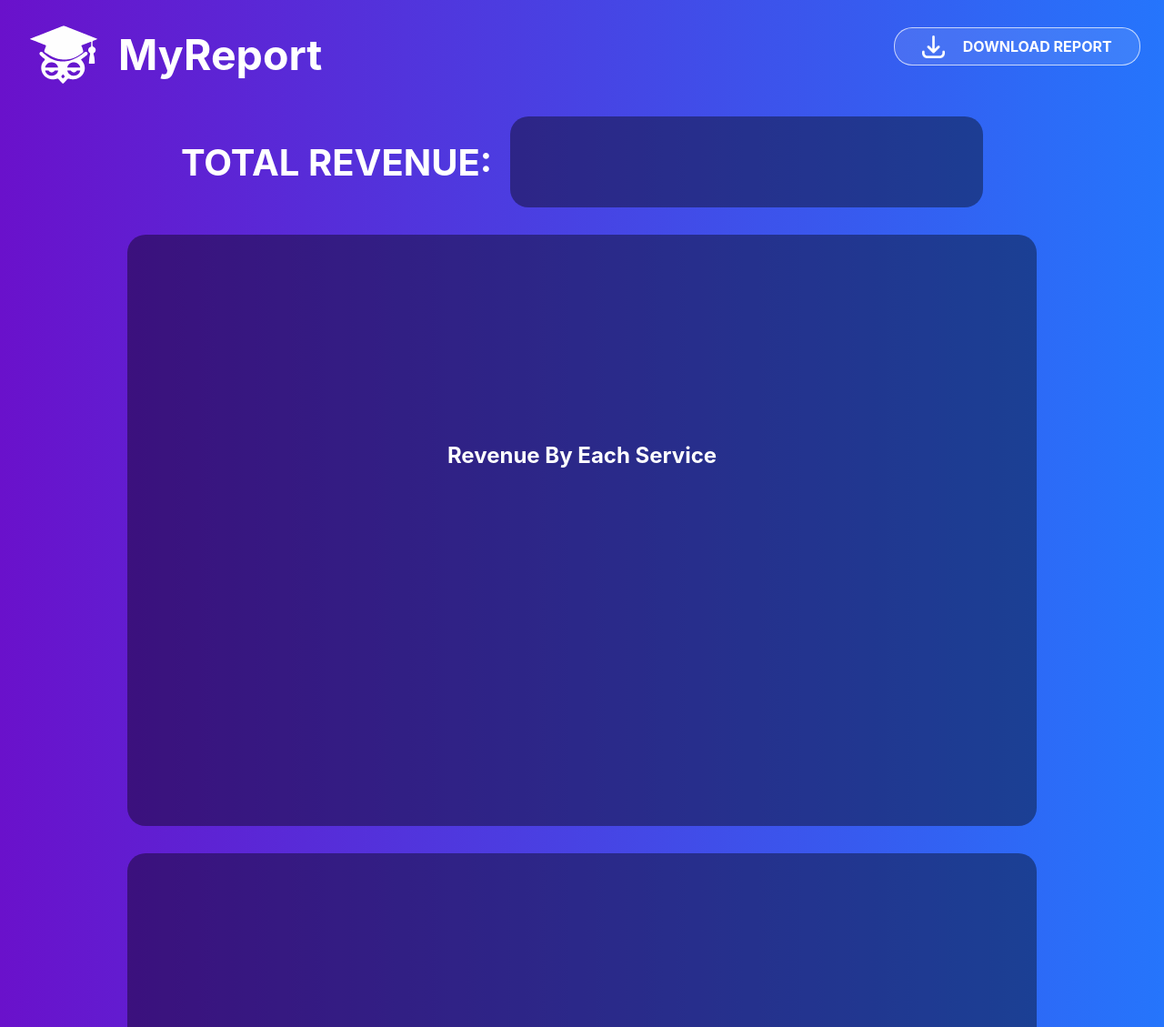
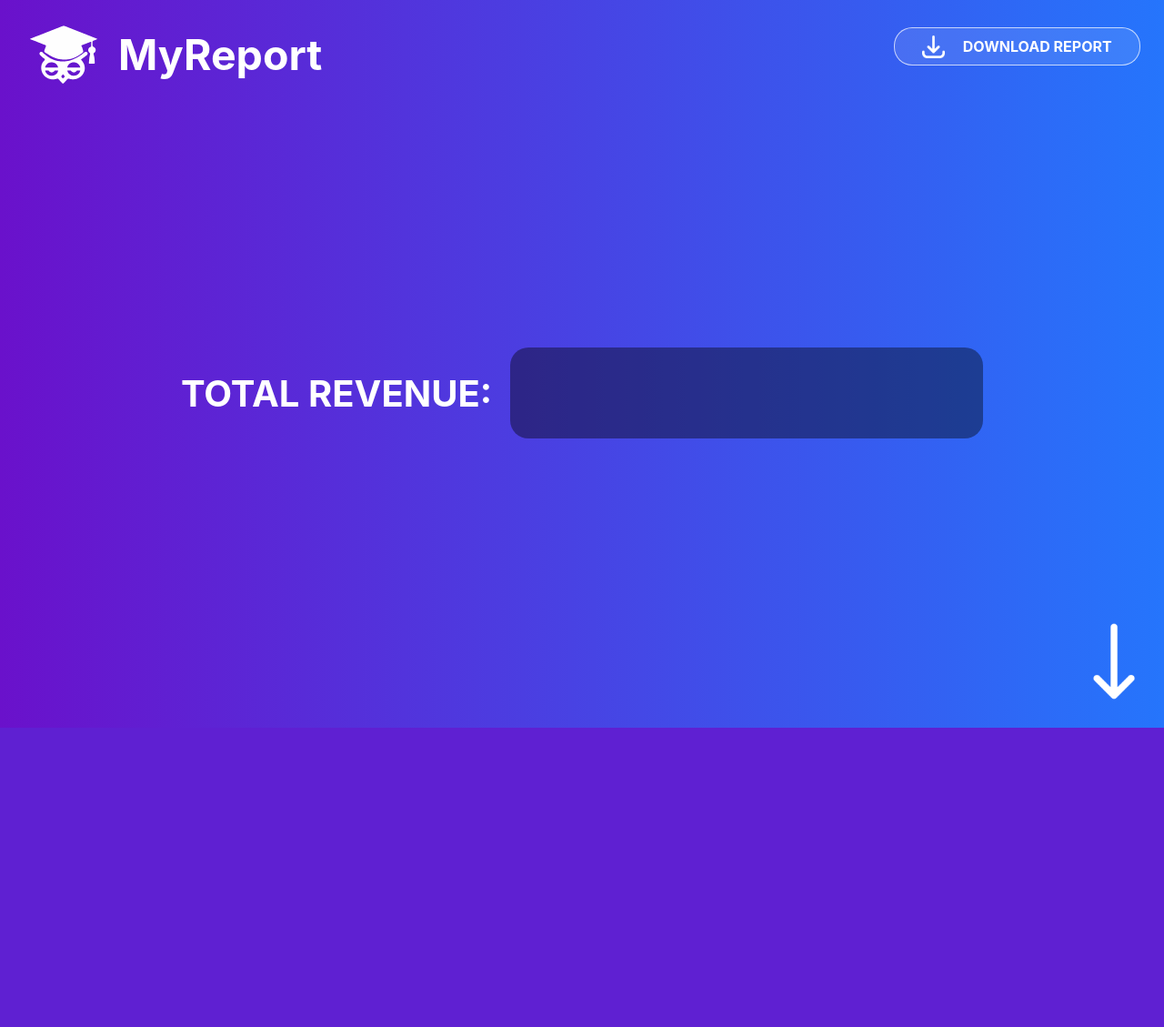
Before and after one commit to mdrhm/EnrollMe, a Flask app: page /revenue in a window 1280 px wide. Shown: the top 1129 px of the page at 91% size. After the commit the page ends 800 px from the top, so only its background shows below. Run offline with Flask 3, Linux system fonts and the light colour scheme; data that the repository does not hold is empty; a map, chart or similar area stays blank; parts of the project's set-up code (start-up, migrations or seed data) failed here and were passed over; some libraries are stand-ins or nearby versions.

Commit message:
Updated /revenue

```diff
--- a/backend/static/scripts/settings.js
+++ b/backend/static/scripts/settings.js
@@ -147,7 +147,7 @@
                 document.querySelector(".ai-container").classList.remove("hidden")
             }
         });
-        ai.open("POST", "http://localhost:8000/ai");
+        ai.open("POST", "/ai");
         ai.setRequestHeader("Content-Type", "application/json");
         ai.send(JSON.stringify(data));
     }
--- a/backend/static/styles.css
+++ b/backend/static/styles.css
@@ -472,7 +472,7 @@
     overflow-x: hidden;
 }
 
-datalist::-webkit-scrollbar-thumb, datalist::-webkit-scrollbar, .ai-conversation::-webkit-scrollbar-thumb, .ai-conversation::-webkit-scrollbar {
+datalist::-webkit-scrollbar-thumb, datalist::-webkit-scrollbar, .ai-conversation::-webkit-scrollbar-thumb, .ai-conversation::-webkit-scrollbar, .report-body::-webkit-scrollbar-thumb, .report-body::-webkit-scrollbar {
     display: none;
     width: 0px;
 }
@@ -1143,6 +1143,7 @@
 
 body.report-body {
     gap: 30px;
+    padding-top: 99px;
 }
 
 canvas#total-orders-by-service {
@@ -1195,6 +1196,7 @@
     color: white;
     text-transform: uppercase;
     font-size: 20px;
+    height: 650px;
 }
 
 div:has(> .remove-meeting-button):hover {
@@ -1211,3 +1213,40 @@
     flex-direction: row;
     gap: 20px;
 }
+
+.revenue-container {
+    height: 650px;
+    overflow: hidden;
+    width: 1000px;
+}
+
+.revenue-container-inner {
+    display: flex;
+    flex-direction: column;
+    gap: 100px;
+    justify-content: start;
+    transform: translateY(calc(var(--option)* -750px));
+    transition: all 2s ease-in-out;
+}
+
+img.scroll-arrow {
+    position: absolute;
+    bottom: 10px;
+    right: 10px;
+    height: 90px;
+    animation: 1.5s scroll-down ease-in-out infinite;
+    filter: invert(1);
+    cursor: pointer;
+}
+
+@keyframes scroll-down{
+    0%{
+        margin-bottom: 0px
+    }
+    50%{
+        margin-bottom: 20px;
+    }
+    100%{
+        margin-bottom: 0px;
+    }
+}
--- a/backend/templates/report.html
+++ b/backend/templates/report.html
@@ -14,6 +14,9 @@
     </div>
     <a href="/revenue/download" class = "download-report"><img src="/static/images/download.png">Download Report</a>
 </nav>
+<img src="/static/images/down-arrow.png" class="scroll-arrow">
+<div class="revenue-container">
+    <div class="revenue-container-inner" style="--option: 0">
 <div class="total-revenue-container">
     <h1>Total Revenue: </h1>
 <div class ="total-revenue"></div>
@@ -30,6 +33,8 @@
     <h2>Orders by Service By Month</h2>
     <canvas id="order-service-by-month"></canvas>
 </div>
+</div>
+</div>
 <script src="https://cdn.jsdelivr.net/npm/chart.js@3.0.0-beta/dist/chart.min.js"></script>
 <script src="/static/scripts/report.js"></script>
 <script src="/static/scripts/components.js"></script>
```
Also changed, not shown: backend/static/scripts/report.js (+40 -1 lines), backend/static/images/down-arrow.png (added).
